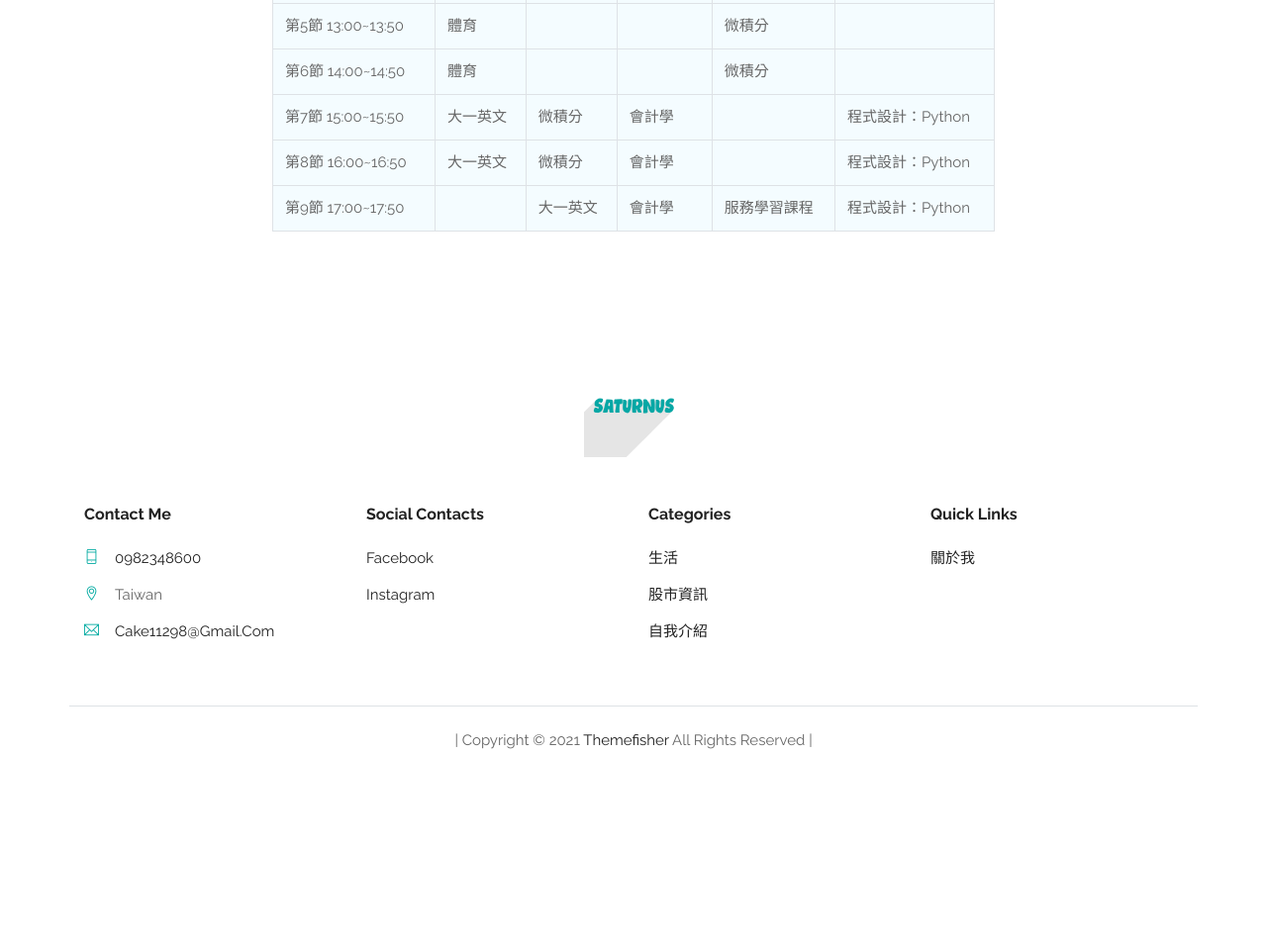
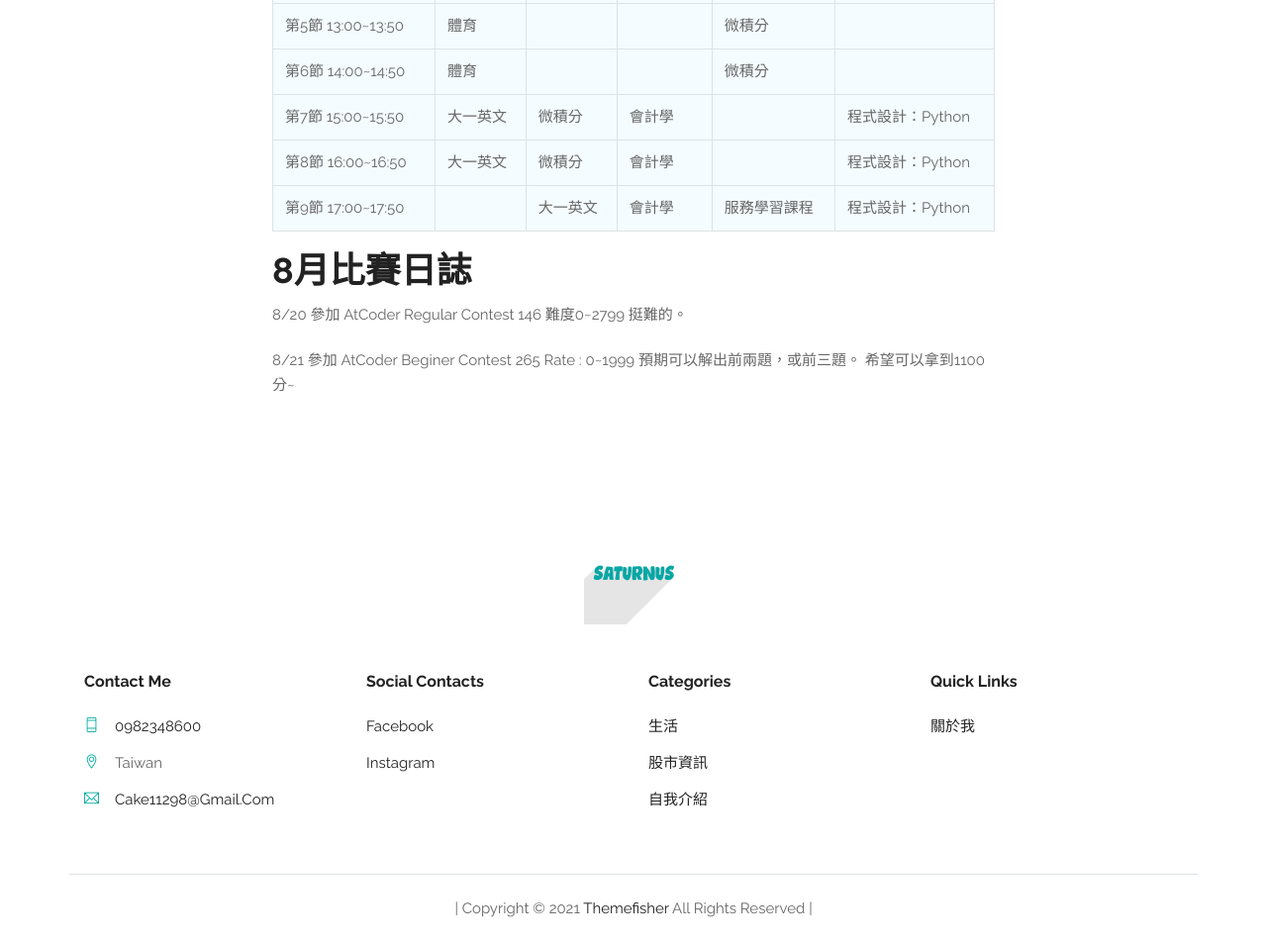
Before and after one commit to cake11298/cake11298.github.io, a plain HTML site: page blog/life/index.html in a window 1280 px wide. Shown: the part 1333-2286 px from the top of the page at 99% size. Before the commit the page ends 2116 px from the top, so only its background shows below. Drawn offline with Linux system fonts and the light colour scheme; a script that the page names is missing.

Commit message:
2022 8/20

```diff
--- a/blog/life/index.html
+++ b/blog/life/index.html
@@ -227,6 +227,11 @@
 </tr>
 </tbody>
 </table>
+<h2 id="8月比賽日誌">8月比賽日誌</h2>
+<p>8/20 參加 AtCoder Regular Contest 146 難度0~2799
+挺難的。</p>
+<p>8/21 參加 AtCoder Beginer Contest 265 Rate : 0~1999
+預期可以解出前兩題，或前三題。 希望可以拿到1100分~</p>
 
         </div>
 
--- a/index.json
+++ b/index.json
@@ -1 +1 @@
-[{"categories":["生活"],"contents":"大一生活 大多數資訊都記錄在我的HackMD，只有少部份情況會更新這裡。\n大一上課表 節數\\星期 禮拜一 禮拜二 禮拜三 禮拜四 禮拜五 第1節 08:00~08:50 經濟學 大一英文 通訊計概I 第2節 09:00~09:50 經濟學 國文 通訊計概I 企業概論 通訊計概I 第3節 10:00~10:50 經濟學 企業概論 國文 第4節 11:00~11:50 企業概論 國文 第Z節 12:00~12:50 服務學習課程 第5節 13:00~13:50 體育 微積分 第6節 14:00~14:50 體育 微積分 第7節 15:00~15:50 大一英文 微積分 會計學 程式設計：Python 第8節 16:00~16:50 大一英文 微積分 會計學 程式設計：Python 第9節 17:00~17:50 大一英文 會計學 服務學習課程 程式設計：Python ","permalink":"https://cake11298.github.io/blog/life/","tags":null,"title":"學歷 目前就讀於國立中央大學"},{"categories":["股市資訊"],"contents":"倫飛 概念股 酷酷的股票區 大戶拉抬的小型上市公司\n123456789123\n","permalink":"https://cake11298.github.io/blog/stock_new/","tags":null,"title":"縱橫股海"},{"categories":["自我介紹"],"contents":"大頭像決定放上Allen老師 量化資訊領域啟蒙導師 ","permalink":"https://cake11298.github.io/blog/python/","tags":null,"title":"修練日誌"}]
+[{"categories":["生活"],"contents":"大一生活 大多數資訊都記錄在我的HackMD，只有少部份情況會更新這裡。\n大一上課表 節數\\星期 禮拜一 禮拜二 禮拜三 禮拜四 禮拜五 第1節 08:00~08:50 經濟學 大一英文 通訊計概I 第2節 09:00~09:50 經濟學 國文 通訊計概I 企業概論 通訊計概I 第3節 10:00~10:50 經濟學 企業概論 國文 第4節 11:00~11:50 企業概論 國文 第Z節 12:00~12:50 服務學習課程 第5節 13:00~13:50 體育 微積分 第6節 14:00~14:50 體育 微積分 第7節 15:00~15:50 大一英文 微積分 會計學 程式設計：Python 第8節 16:00~16:50 大一英文 微積分 會計學 程式設計：Python 第9節 17:00~17:50 大一英文 會計學 服務學習課程 程式設計：Python 8月比賽日誌 8/20 參加 AtCoder Regular Contest 146 難度0~2799 挺難的。\n8/21 參加 AtCoder Beginer Contest 265 Rate : 0~1999 預期可以解出前兩題，或前三題。 希望可以拿到1100分~\n","permalink":"https://cake11298.github.io/blog/life/","tags":null,"title":"學歷 目前就讀於國立中央大學"},{"categories":["股市資訊"],"contents":"倫飛 概念股 酷酷的股票區 大戶拉抬的小型上市公司\n123456789123\n","permalink":"https://cake11298.github.io/blog/stock_new/","tags":null,"title":"縱橫股海"},{"categories":["自我介紹"],"contents":"大頭像決定放上Allen老師 量化資訊領域啟蒙導師 ","permalink":"https://cake11298.github.io/blog/python/","tags":null,"title":"修練日誌"}]
```
